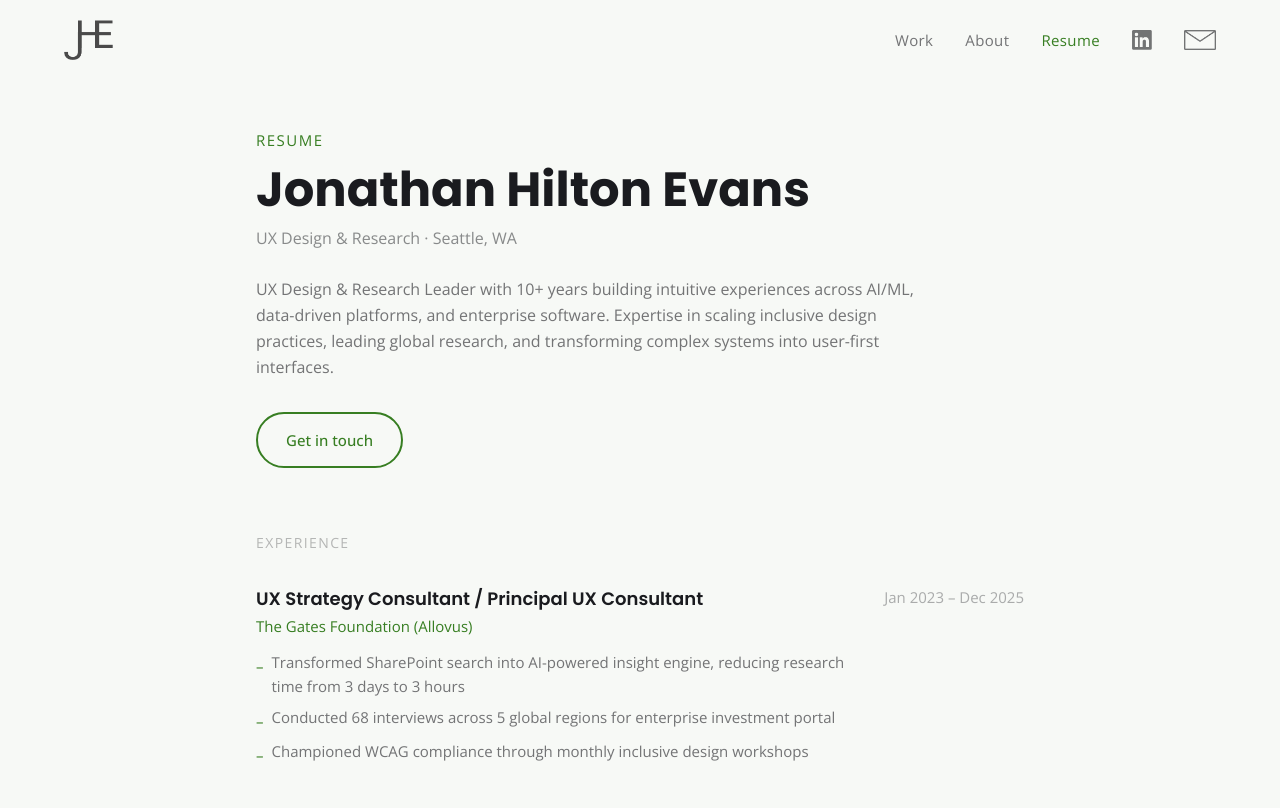
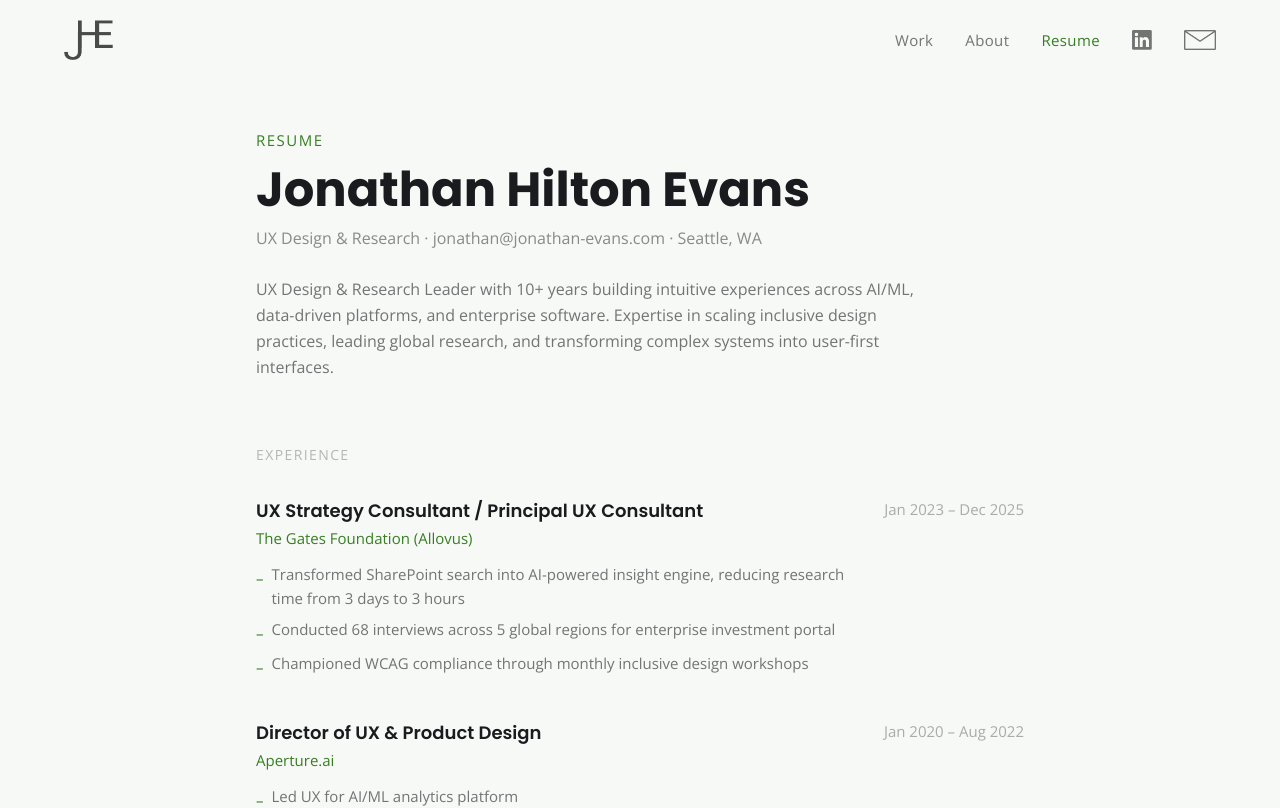
Before and after one commit to jonathan-331/portfolio, a Next.js app: page /resume in a window 1280 px wide. Shown: the top 808 px of the page. Built offline with nearby package versions, Linux system fonts and the light colour scheme.

Commit message:
Remove Get in touch button; add mailto link in resume header

```diff
--- a/src/app/resume/page.tsx
+++ b/src/app/resume/page.tsx
@@ -75,23 +75,21 @@ export default function ResumePage() {
           <h1 className="font-display font-bold text-4xl md:text-5xl text-ink leading-tight">
             Jonathan Hilton Evans
           </h1>
-          <p className="font-sans text-base text-ink/50 mt-2">UX Design & Research · Seattle, WA</p>
+          <p className="font-sans text-base text-ink/50 mt-2">
+            UX Design & Research ·{' '}
+            <a href="mailto:jonathan@jonathan-evans.com" className="hover:text-accent transition-colors duration-200">jonathan@jonathan-evans.com</a>
+            {' '}· Seattle, WA
+          </p>
         </div>
       </FadeIn>
 
       {/* Summary */}
       <FadeIn delay={160}>
-        <p className="font-sans text-base text-ink/60 leading-relaxed max-w-2xl mb-8">
+        <p className="font-sans text-base text-ink/60 leading-relaxed max-w-2xl mb-16">
           UX Design & Research Leader with 10+ years building intuitive experiences across AI/ML,
           data-driven platforms, and enterprise software. Expertise in scaling inclusive design
           practices, leading global research, and transforming complex systems into user-first interfaces.
         </p>
-        <a
-          href="mailto:jonathan@jonathan-evans.com"
-          className="inline-flex items-center gap-2 font-sans font-medium text-sm px-7 py-3.5 rounded-full border-2 border-accent text-accent hover:bg-accent hover:text-white transition-all duration-300 mb-16"
-        >
-          Get in touch
-        </a>
       </FadeIn>
 
       {/* Experience */}
```
